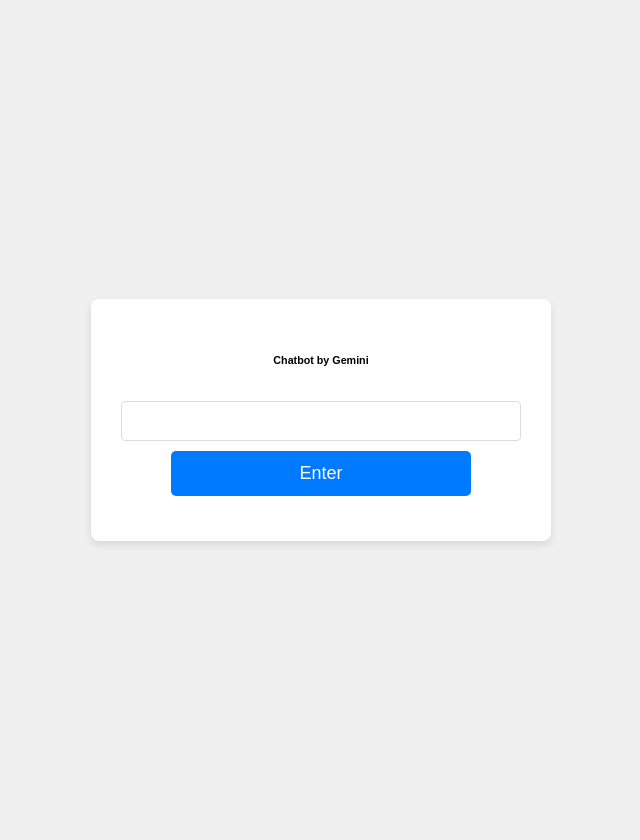
After one commit to Bai-Huijing/DSAI-Module_5_6, a Flask app: page /gemini in a window 1280 px wide. The commit adds this page. Shown: the whole page, without its empty margins (319-959 px from the left). Run offline with Flask 3, Linux system fonts and the light colour scheme.

Commit message:
updated model

```diff
--- a/app.py
+++ b/app.py
@@ -1,12 +1,27 @@
 #gemini
 
 from flask import Flask,request,render_template
+import google.generativeai as genai
+
+genai.configure(api_key = "AIzaSyABvlD0P6MRi2qNNCJzasbK1l3tVhE70iA")
+model = genai.GenerativeModel("gemini-2.0-flash")
 
 app = Flask(__name__) #contract in the program to point to you as creator
 
 @app.route("/", methods = ["GET","POST"]) #decorator
 def index():
-    return(render_template("index.html")) #first page
+    return(render_template("index1.html")) #first page
+
+@app.route("/gemini", methods = ["GET","POST"])
+def gemini():
+    return(render_template("gemini2.html"))
+
+@app.route("/gemini_reply", methods = ["GET","POST"])
+def gemini_reply():
+    q = request.form.get("q")
+    print(q)
+    r = model.generate_content(q)
+    return(render_template("gemini_reply3.html",r=r.text))
 
 if __name__=="__main__":
     app.run()
--- a/requirements.txt
+++ b/requirements.txt
@@ -1,2 +1,3 @@
 flask
 gunicorn
+google-generativeai
--- /dev/null
+++ b/templates/gemini2.html
@@ -0,0 +1,15 @@
+<head>
+    <meta name = "viewport" content = "width=device-width,initial_scale=1.0">
+    <link rel = "stylesheet" href = "{{url_for('static', filename ='style.css')}}">
+
+</head>
+
+<body>
+    <div class="container">
+        <h6>Chatbot by Gemini</h6>
+        <form action="/gemini_reply" method="post">
+            <input type="text" name="q">
+            <input type="submit" value="Enter">
+        </form>
+    </div>
+</body>
--- a/templates/index.html
+++ b/templates/index1.html
@@ -7,7 +7,9 @@
 <body>
     <div class="container">
         <h2>Web Application</h2>
-</div>
 
-
+        <form action="/gemini" method="post">
+            <input type="submit" value="Chatbot by Gemini">
+        </form>
+    </div>
 </body>
```
Also changed, not shown: templates/gemini_reply3.html (added, +14 -0 lines).
